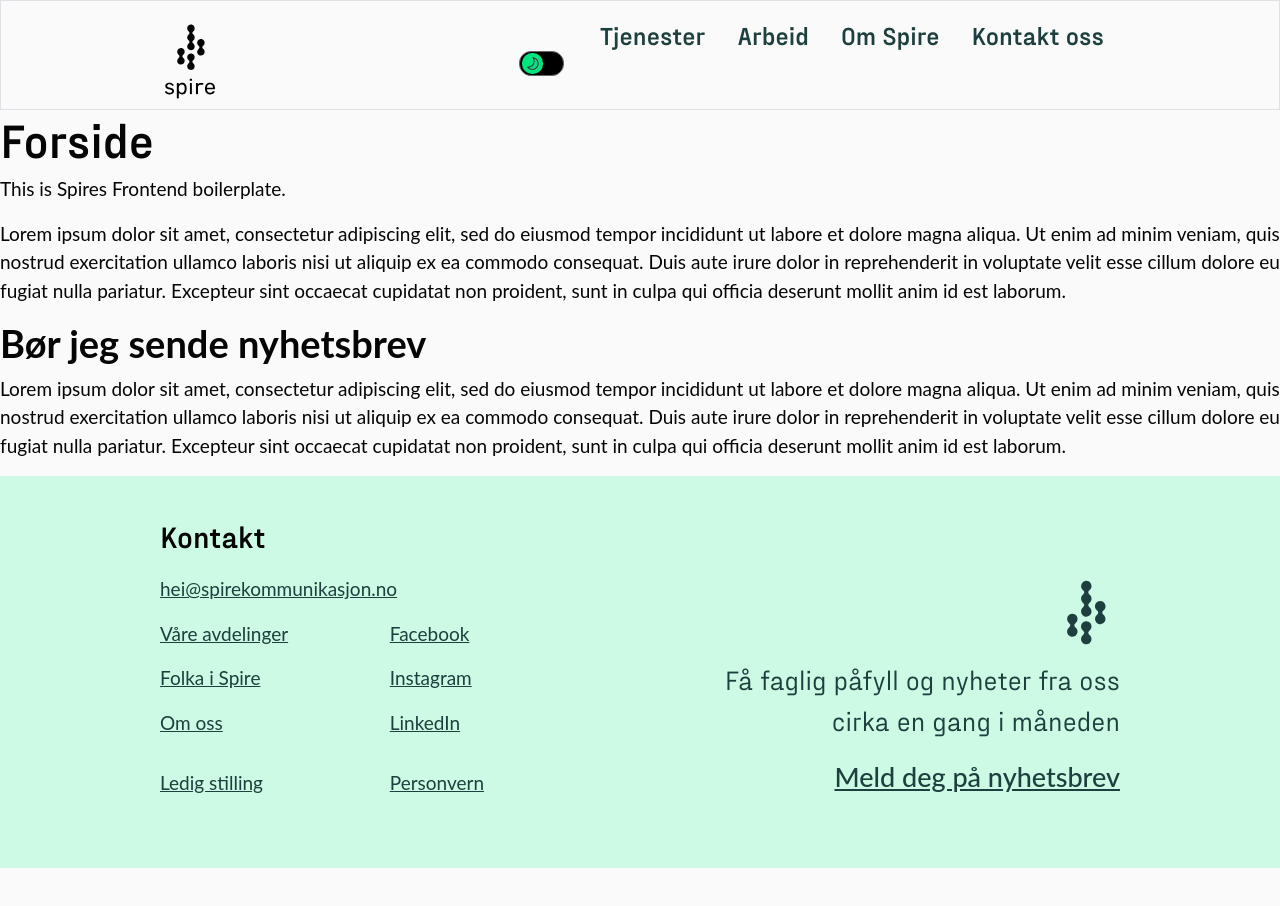
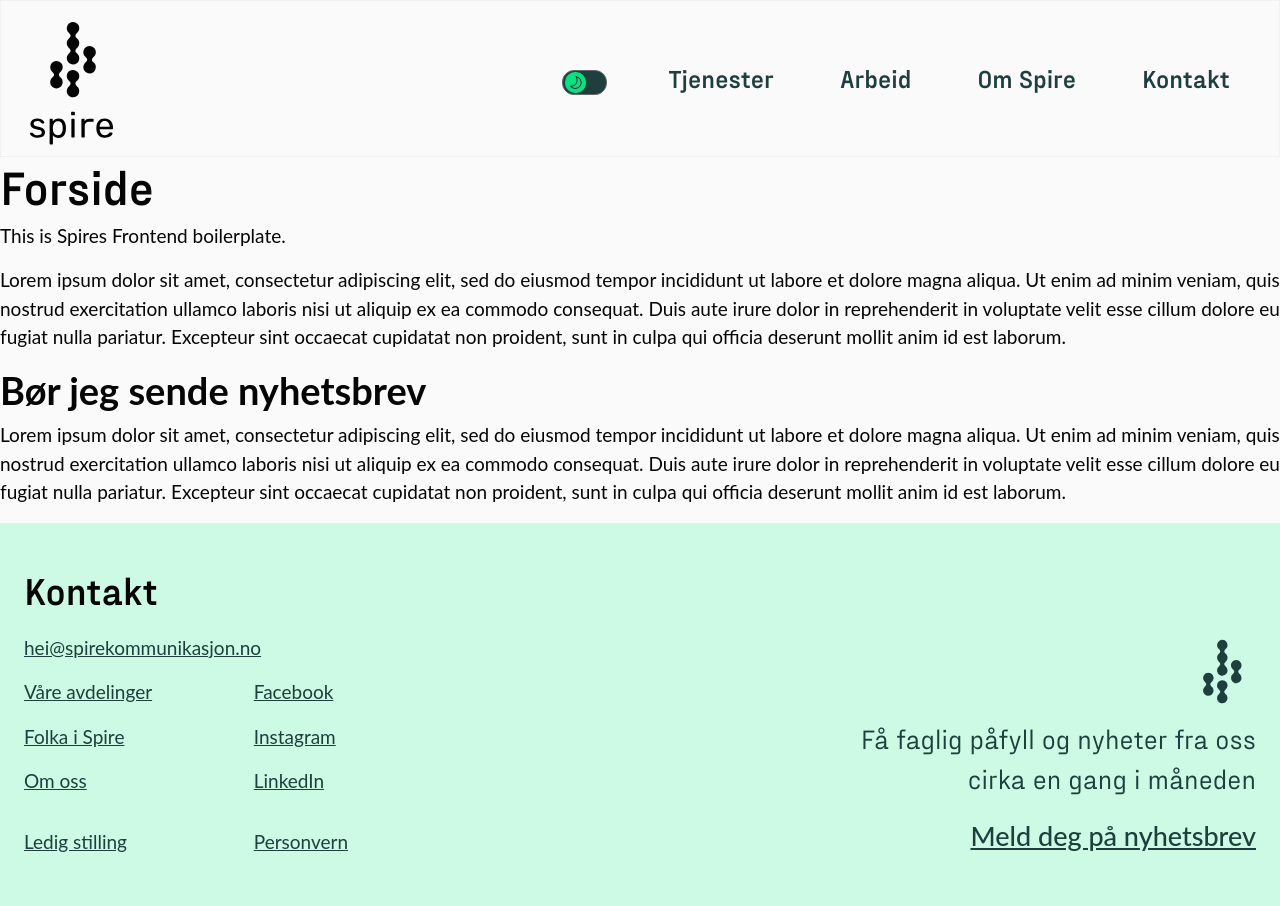
Before and after one commit to alispire/Spirekommunikasjon.Frontend, a website: page index.html in a window 1280 px wide. Before the commit the page ends 868 px from the top, so only its background shows below. Drawn offline with Linux system fonts and the light colour scheme; a web font is replaced by a local one.

Commit message:
Justeringer i Header++

```diff
--- a/assets/scss/00_bootstrap-overides.scss
+++ b/assets/scss/00_bootstrap-overides.scss
@@ -41,20 +41,25 @@ $btn-border-radius-lg:        3px !default;
 $btn-border-radius-sm:        3px !default;
 
 
+// scss-docs-start grid-breakpoints
 $grid-breakpoints: (
   xs: 0,
   sm: 576px,
   md: 768px,
   lg: 992px,
-  xl: 1200px
+  xl: 1200px,
+  xxl: 1400px
 ) !default;
+// scss-docs-end grid-breakpoints
 
 $container-max-widths: (
   sm: 540px,
   md: 720px,
   lg: 960px,
-  xl: 1100px
+  xl: 1140px,
+  xxl: 1320px
 ) !default;
+// scss-docs-end container-max-widths
 
 $body-bg:                   #fafafa !default;
 $body-color:                #040504 !default;
--- a/assets/scss/10_vars_and_mixins.scss
+++ b/assets/scss/10_vars_and_mixins.scss
@@ -4,16 +4,19 @@ $screen-sm-min : map-get($grid-breakpoints, "sm");
 $screen-md-min : map-get($grid-breakpoints, "md");
 $screen-lg-min : map-get($grid-breakpoints, "lg");
 $screen-xl-min : map-get($grid-breakpoints, "xl");
+$screen-xxl-min : map-get($grid-breakpoints, "xxl");
 
 $screen-xs-max : $screen-sm-min - 1;
 $screen-sm-max : $screen-md-min - 1;
 $screen-md-max : $screen-lg-min - 1;
 $screen-lg-max : $screen-xl-min - 1;
+$screen-xl-max : $screen-xxl-min - 1;
 
 $container-sm-desktop : map-get($container-max-widths, "sm");
 $container-md-desktop : map-get($container-max-widths, "md");
 $container-lg-desktop : map-get($container-max-widths, "lg");
 $container-xl-desktop : map-get($container-max-widths, "xl");
+$container-xxl-desktop : map-get($container-max-widths, "xxl");
 
 /*
 * Header settings
--- a/assets/scss/20_footer.scss
+++ b/assets/scss/20_footer.scss
@@ -14,15 +14,18 @@
 	display: flex;
     justify-content: space-between;
     position: relative;
-	max-width: $container-lg-desktop;
+	max-width: $container-xxl-desktop;
 	margin: auto;
     padding-top: 38px;
-    padding-bottom: 38px;
+    padding-bottom: 50px;
 }
 #footer-title{
     font-family: FraktionSans;
     font-size: 30px;
     font-weight: bold;
+    @media ( min-width: $screen-sm-min ) {
+        font-size: 38px;
+    }
 }
 
 .footer-menu{
@@ -37,21 +40,14 @@
     align-self: flex-end;
     margin-bottom: $paragraph-margin-bottom*2;
     @include clearfix;
-    // border: 1px solid red;
 }
 
 #site-footer #spire-symbol{
-    // position: absolute;
     overflow: visible;
-    // float: right;
-    // right: 0px;
-    // bottom: 38px;
     width: 70px;
     @media ( min-width: $screen-sm-min ) {
         margin-bottom: 15px;
     }
-
-
 }
 
 #footer-newsletter{
--- a/assets/scss/20_header.scss
+++ b/assets/scss/20_header.scss
@@ -2,13 +2,13 @@
 	padding-left: $grid-gutter-width;
 	padding-right: $grid-gutter-width;
 	background-color: $body-bg;
-	border: 1px solid $gray-300;
+	border: 1px dotted $gray-200;
 }
 #site-header-inner{
 	display: flex;
-	max-width: $container-lg-desktop;
+	align-items: center;
+	max-width: $container-xxl-desktop;
 	margin: auto;
-	//
 }
 
 #logo-wrapper{
@@ -22,19 +22,14 @@
 	}
 }
 #spire-logo{
-	width: 60px;
+	width: 67px;
 	padding: 5px;
-	margin-top: 18px;
+	margin-top: 15px;
 	margin-bottom: 5px;
-
-	path{
-
+	@media (min-width: $screen-lg-min) {
+		width: 93px;
 	}
-	// border: 1px solid $gray-200;
-
 }
-
-
 
 
 
@@ -73,14 +68,12 @@
 
 /*Night mode switch*/
 .ios-switch{
-	// border: 1px solid red;
-
 	display: flex;
 	flex: 1 0 auto;
 	justify-content: flex-end;
 	align-items: center;
 	padding-right: 20px;
-	padding-top: 16px;
+	padding-top: 8px;
 	input[type="checkbox"]{
 		display: block;
 		margin-top: 0;
@@ -90,7 +83,7 @@
 		height: 25px;
 		border: 1px solid #666;
 		border-radius: 12px;
-		background-color: #000;
+		background-color: #1D3F3D;
 		transition: all .2s ease-out;
 		&:after{
 			content: '';
@@ -152,7 +145,7 @@
 
 #main-menu-toggle{
 	z-index: 999;
-	margin-top: 19px;
+	margin-top: -10px;
 	padding: 10px 8px;
 
 	color: $dark-green;
--- a/assets/scss/20_main-menu.scss
+++ b/assets/scss/20_main-menu.scss
@@ -1,13 +1,17 @@
+#main-menu-wrapper{
+	@media ( min-width: $screen-lg-min ) {
+		display: flex;
+		align-items: center;
+	}
+}
 #main-menu{
-	// @include make-row();
 	list-style-type: none;
 	margin-bottom: 0;
 	margin:0;
 	padding:0;
-
 	a{
 		display: block;
-		padding: 5px 15px;
+		padding: 5px 10px;
 
 		text-decoration: none;
 		text-align: right;
@@ -16,24 +20,24 @@
 		font-weight: bold;
 		color: $dark-green;
 		@include sharpfont;
-		// border-top: 1px solid transparent;
+
 		&:hover,
 		&:focus{
 			outline: none;
 			background: lighten(#CCFAE5, 5%);
 			background: $green;
-			// border-top: 1px solid $green;
 		}
 	}
 	@media ( min-width: $screen-lg-min ) {
-		// @include make-row();
 		display: flex;
-		justify-content: flex-end;
+		align-items: center;
 
 		a{
-			padding: 1rem;
+			transition: all .2s ease-out;
+			border-radius: 40px;
+			padding: 10px 25px;
+			margin-left: 16px;
 			font-size: 25px;
-			// border: 1px solid green;
 		}
 	}
 }
--- a/index.html
+++ b/index.html
@@ -94,7 +94,7 @@
 				                    <a href="om-spire.html"><span>Om Spire</span></a>
 				                </li>
 				                <li class="menu-item menu-item-kontakt-oss">
-				                    <a href="kontakt-oss.html"><span>Kontakt oss</span></a>
+				                    <a href="kontakt-oss.html"><span>Kontakt</span></a>
 				                </li>
 				            </ul>
 				        </div>
```
Also changed, not shown: kontakt-oss.html (+1 -1 lines), templates/modules/logo.html (deleted, +0 -1 lines), templates/modules/main-menu.html (+1 -1 lines), tjenester.html (+1 -1 lines), assets/css/style.min.css, templates/modules/logo-symbol.svg (added), templates/modules/logo.svg (added), 1 other file.
